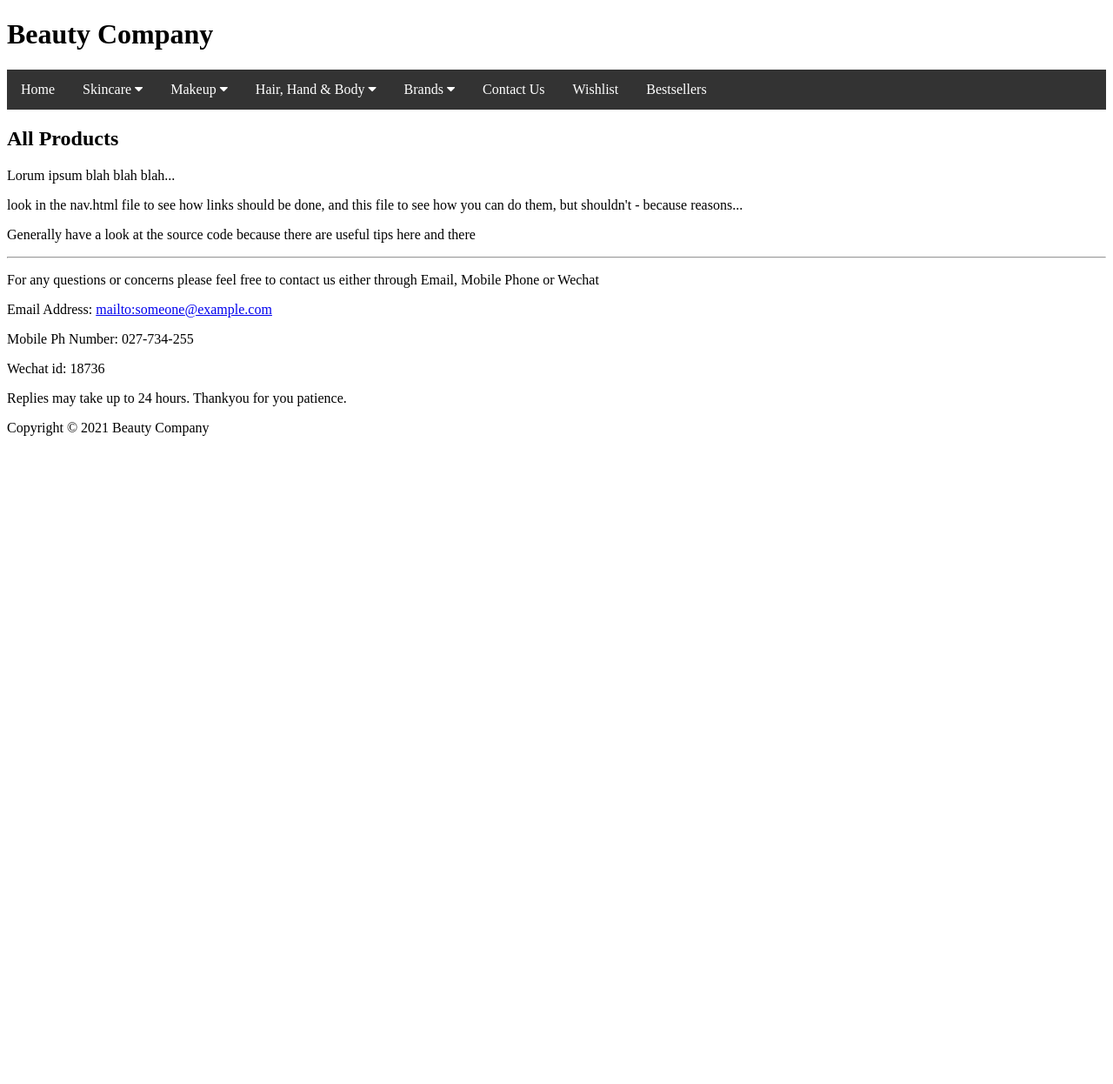
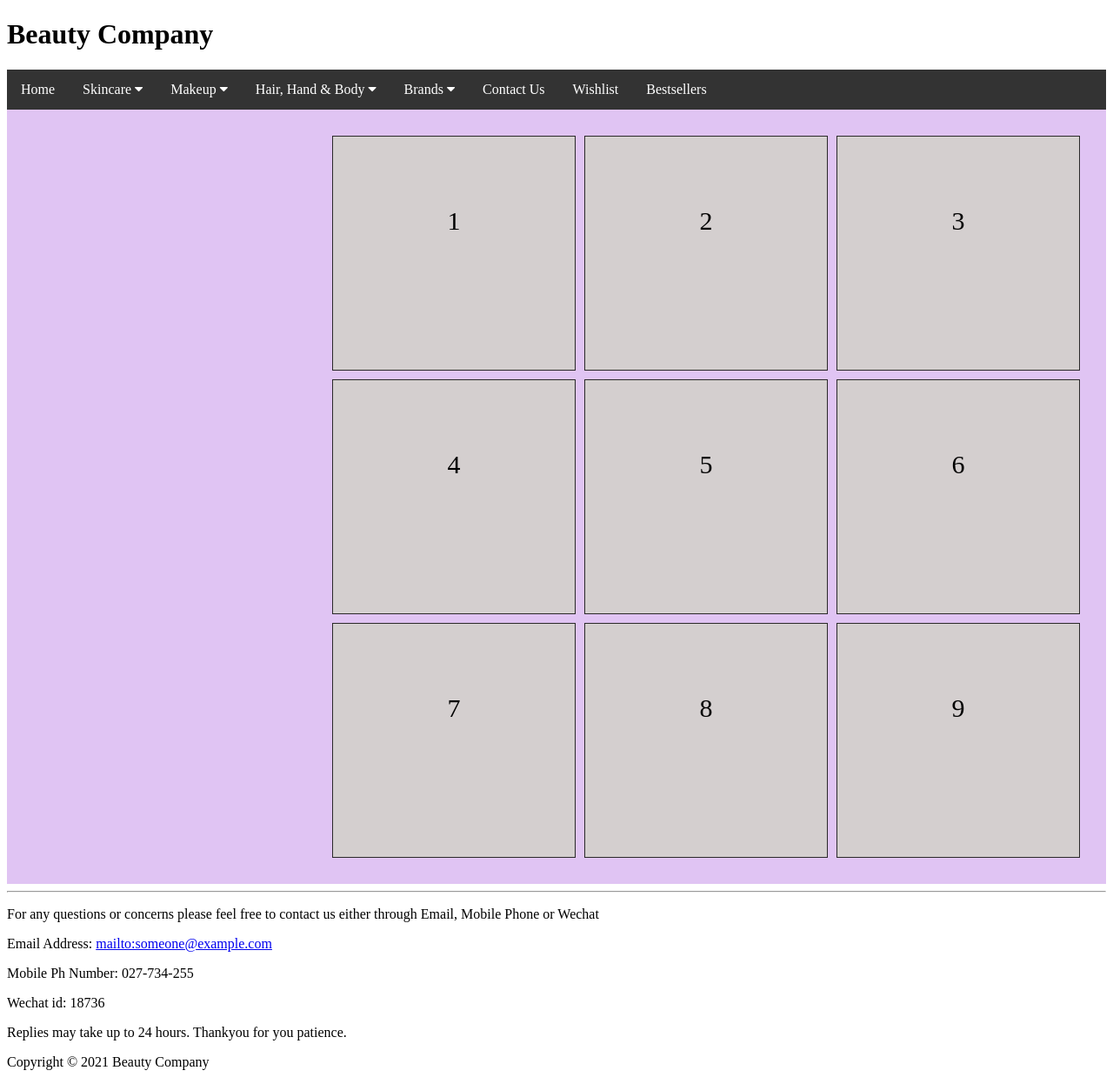
Before and after one commit to DamienLng/Beauty-Website-, a Flask app: page / in a window 1280 px wide. Shown: the whole page at 87% size. Before the commit the page ends 501 px from the top, so only its background shows below. Run offline with Flask 2, Linux system fonts and the light colour scheme.

Commit message:
Created the Homepage Grid layout for products. Added some CSS for the grid layout. Now need to apply images onto grid layout.

```diff
--- a/static/css/style.css
+++ b/static/css/style.css
@@ -32,7 +32,7 @@
   margin: 0;
 }
 
-/* Add a red background color to navigation links on hover */
+/* Add a purple background colour to navigation links on hover */
 .navbar a:hover, .subnav:hover .subnavbtn {
   background-color: rgb(202, 139, 243);
 }
@@ -64,3 +64,38 @@
 .subnav:hover .subnav-content {
   display: block;
 }
+
+/* Homepage Grid Container Styling */
+/* .grid-container {
+  display: grid;
+  grid-template-columns: 260px 260px 260px 260px;
+  grid-template-rows: 200px 200px;
+  justify-content: end;
+  grid-gap: 10px;
+  background-color: rgb(255, 255, 255);
+  padding: 10px;
+}
+
+.grid-container > div {
+  background-color: rgb(235, 228, 228);
+  text-align: center;
+  padding: 20px 0;
+  font-size: 30px;
+} */
+
+#grid {
+  display: grid;
+  grid-template-rows: 270px 270px 270px;
+  grid-template-columns: 280px 280px 280px;
+  justify-content: end;
+  grid-gap: 10px;
+  padding: 30px;
+  background-color: rgb(224, 196, 243);
+  }
+#grid > div {
+  font-size: 30px;
+  padding: 80px;
+  text-align: center;
+  border: 1px solid rgba(0, 0, 0, 0.8);
+  background-color: rgb(212, 207, 207);
+}
--- a/templates/home.html
+++ b/templates/home.html
@@ -2,13 +2,32 @@
 {% extends 'layout.html' %}
 {% block content %}
 
-  <h2>All Products</h2>
-  <p>
-    Lorum ipsum blah blah blah...
-  </p>
-  <p>look in the nav.html file to see how links should be done, and this file to see how you can do them, but shouldn't - because reasons...
-  </p>
-  <p>
-    Generally have a look at the source code because there are useful tips here and there
-  </p>
+<html>
+<body>
+
+<!-- <div class="grid-container">
+  <div>1</div>
+  <div>2</div>
+  <div>3</div>
+  <div>4</div>
+  <div>5</div>
+  <div>6</div>
+</div> -->
+
+<div id="grid">
+  <div>1</div>
+  <div>2</div>
+  <div>3</div>
+  <div>4</div>
+  <div>5</div>
+  <div>6</div>
+  <div>7</div>
+  <div>8</div>
+  <div>9</div>
+</div>
+
+</body>
+</html>
+
+
 {% endblock %}
```
